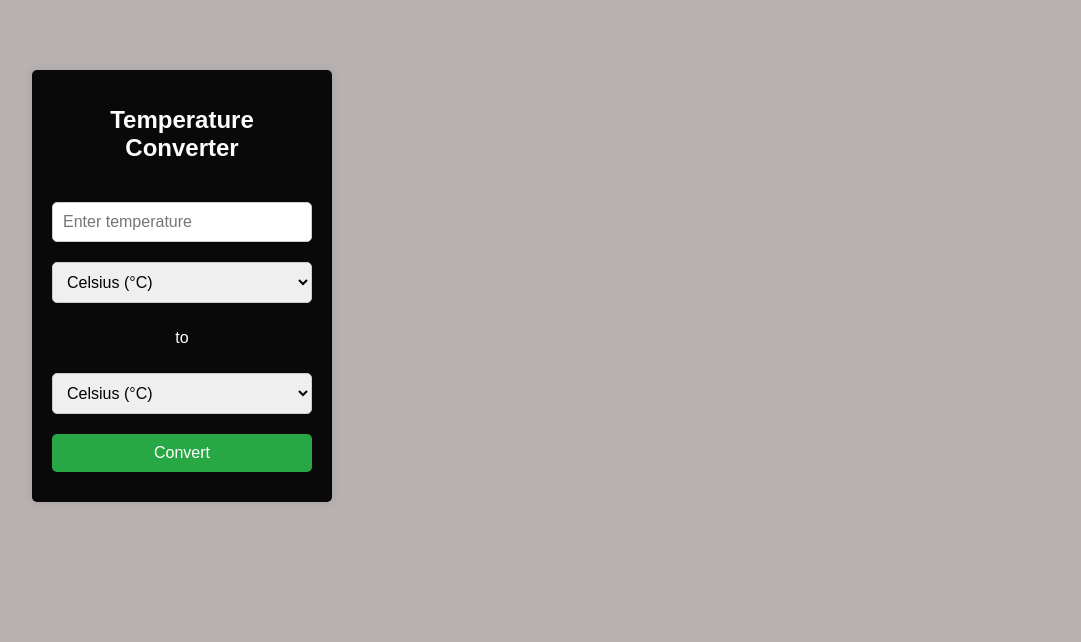
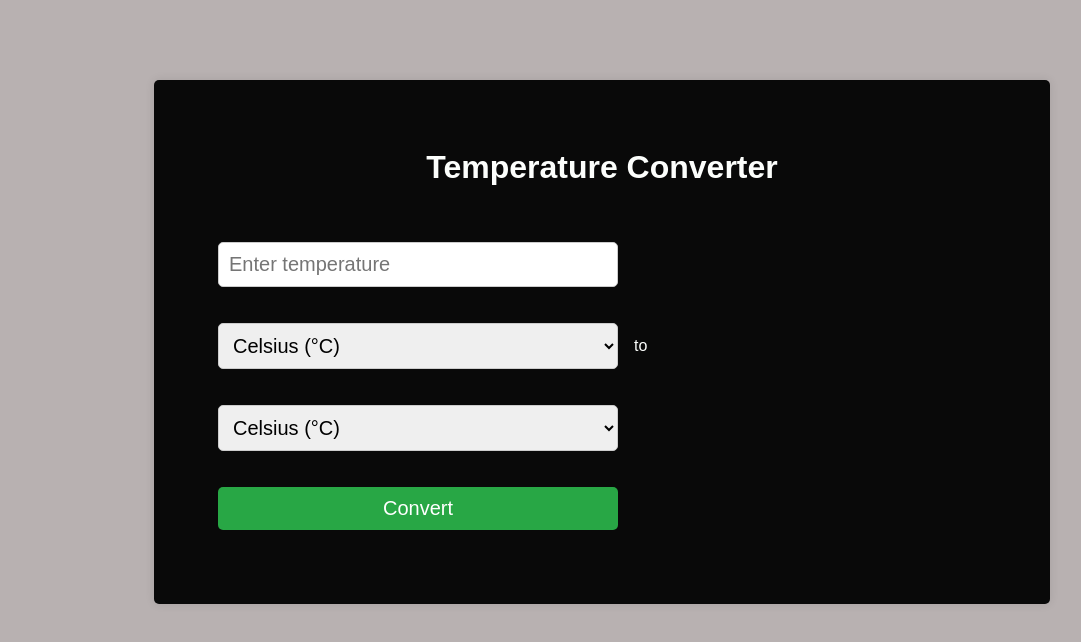
Before and after one commit to 0xdave1/PRODIGY_SD_01, a plain HTML site: page index.html in a window 1280 px wide. Shown: the whole page, without its empty margins (38-1119 px from the left). Drawn offline with Linux system fonts and the light colour scheme.

Commit message:
updated css

```diff
--- a/style.css
+++ b/style.css
@@ -1,11 +1,13 @@
+/* Base styles (mobile-first approach) */
 body {
     font-family: Arial, sans-serif;
-    margin: 50px;
-    padding: 20px;
-    max-width: 300px;
+    margin: 10px;
+    padding: 10px;
+    max-width: 100%;
     text-align: center;
     background-color: #b8b1b1;
     color: #fcfefc;
+    font-size: 1rem;
 }
 
 .container {
@@ -14,14 +16,19 @@ body {
     align-items: center;
     gap: 20px;
     background-color: #090909;
-    padding: 20px;
+    width: 90%;
+    max-width: 600px;
+    margin: 0 auto;
+    padding: 1em;
     box-shadow: 0 0 10px rgba(0, 0, 0, 0.1);
     border-radius: 5px;
 }
+
 h1 {
-    font-size: 24px;
+    font-size: 1.2rem;
     margin-bottom: 10px;
 }
+
 input, select, button {
     padding: 10px;
     font-size: 16px;
@@ -30,15 +37,99 @@ input, select, button {
     border-radius: 5px;
     margin: 10px 0;
 }
+
 button {
     background-color: #28a745;
     color: white;
     border: none;
     cursor: pointer;
+    transition: background-color 0.3s ease;
 }
+
 button:hover {
     background-color: #218838;
 }
+
 input, select {
     border: 1px solid #ccc;
 }
+
+.converter {
+    display: flex;
+    flex-wrap: wrap;
+    gap: 1em;
+    align-items: center;
+    justify-content: center;
+    padding: 1em;
+}
+
+/* Medium screens (tablets/laptops) */
+@media (min-width: 601px) and (max-width: 1024px) {
+    body {
+        margin: 20px auto;
+        padding: 20px;
+        max-width: 90%;
+    }
+
+    h1 {
+        font-size: 1.5rem;
+    }
+
+    .container {
+        max-width: 700px;
+        padding: 2em;
+    }
+
+    input, select, button {
+        max-width: 350px;
+        font-size: 18px;
+    }
+
+    .converter {
+        justify-content: flex-start;
+    }
+}
+
+/* Large screens (desktops) */
+@media (min-width: 1025px) {
+    body {
+        margin: 40px auto;
+        padding: 40px;
+        max-width: 1000px;
+    }
+
+    h1 {
+        font-size: 2rem;
+    }
+
+    .container {
+        max-width: 800px;
+        padding: 3em;
+    }
+
+    input, select, button {
+        max-width: 400px;
+        font-size: 20px;
+    }
+
+    .converter {
+        justify-content: flex-start;
+    }
+}
+
+/* Mobile styles */
+@media (max-width: 600px) {
+    h1 {
+        font-size: 1.2rem;
+    }
+
+    .converter {
+        flex-direction: column;
+        padding: 1em;
+    }
+
+    input, select, button {
+        width: 100%;
+        max-width: 300px;
+    }
+}
```
